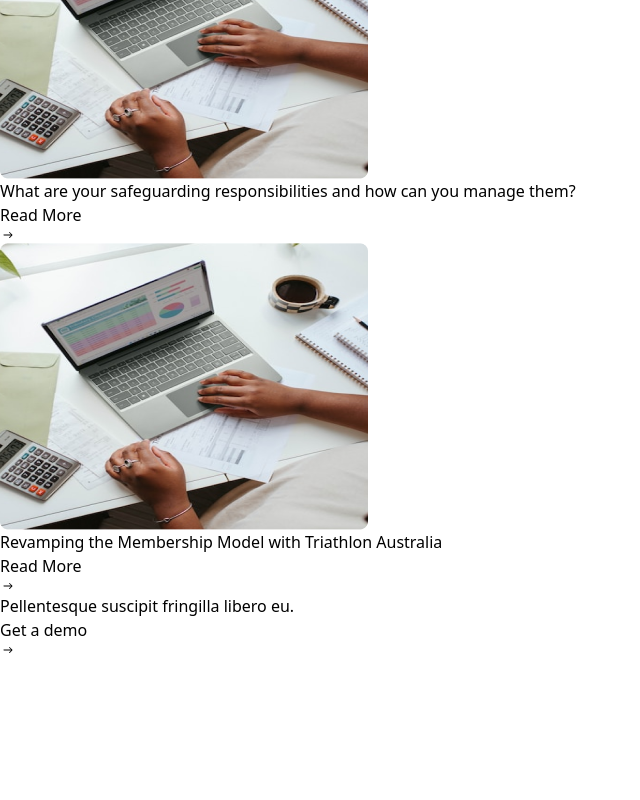
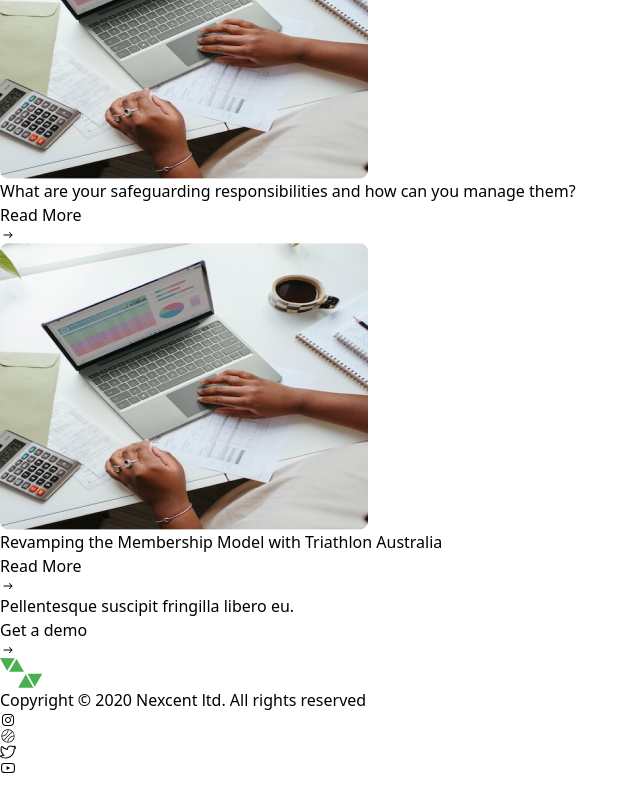
Before and after one commit to talha-fullstackdev/bytewise-project, a React (Vite) app: page / in a window 1280 px wide. Shown: the part 4381-5181 px from the top of the page, without its empty margins (0-640 px from the left). Before the commit the page ends 5039 px from the top, so only its background shows below. Built offline with nearby package versions, Linux system fonts and the light colour scheme.

Commit message:
imports icons and logo of FooterLogo component

```diff
--- a/src/components/footer/Footer.jsx
+++ b/src/components/footer/Footer.jsx
@@ -4,7 +4,7 @@
 import FooterMail from './FooterMail'
 const Footer = () => {
   return (
-    <div>
+    <div className='bg-[#263238]'>
         <FooterLogo/>
         <FooterNavigation/>
         <FooterMail/>
--- a/src/components/footer/FooterLogo.jsx
+++ b/src/components/footer/FooterLogo.jsx
@@ -1,11 +1,25 @@
 import React from "react";
-
+import { IoLogoInstagram } from "react-icons/io";
+import { CiBasketball } from "react-icons/ci";
+import { SlSocialTwitter } from "react-icons/sl";
+import { AiOutlineYoutube } from "react-icons/ai";
+import Logo from "../../assets/logo2.svg"
 const FooterLogo = () => {
+  const icons = [
+    <IoLogoInstagram />,
+    <CiBasketball />,
+    <SlSocialTwitter />,
+    <AiOutlineYoutube />,
+  ];
   return (
     <div>
-      <img src="" alt="" />
+      <img src={Logo} alt="logo" />
       <p>Copyright © 2020 Nexcent ltd. All rights reserved</p>
-      <img src="" alt="" />
+      {icons.map((icon)=>(
+        <div className="">
+          <span>{icon}</span>
+        </div>
+      ))}
     </div>
   );
 };
--- a/src/pages/HomePage.jsx
+++ b/src/pages/HomePage.jsx
@@ -8,6 +8,7 @@
 import Tesla from '../components/tesla/Tesla'
 import Marketing from '../components/marketing/Marketing'
 import Fringilla from "../components/fringilla/Fringilla.jsx"
+import Footer from '../components/footer/Footer.jsx'
 const HomePage = () => {
   return (
     <>
@@ -20,6 +21,7 @@
       <Tesla/>
       <Marketing/>
       <Fringilla/>
+      <Footer/>
     </>
   )
 }
```
